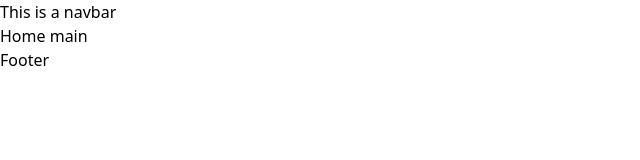
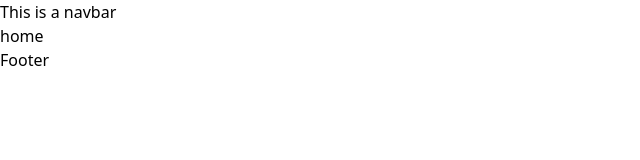
Before and after one commit to mahbub095/react-landing-, a React (Vite) app: page / in a window 1280 px wide. Shown: the top 160 px of the page, without its empty margins (0-640 px from the left). Built offline with nearby package versions, Linux system fonts and the light colour scheme.

Commit message:
Pages component

```diff
--- a/src/App.jsx
+++ b/src/App.jsx
@@ -1,6 +1,6 @@
 import { useState } from 'react'
 import './App.css'
-import { Outlet,Link } from 'react-router-dom'
+import { Outlet, Link } from 'react-router-dom'
 import Navbar from './components/Navbar'
 
 function App() {
@@ -8,7 +8,7 @@ function App() {
 
   return (
     <>
-       <Navbar></Navbar>
+      <Navbar></Navbar>
       <Outlet></Outlet>
       <footer>Footer</footer>
     </>
--- a/src/components/Navbar.jsx
+++ b/src/components/Navbar.jsx
@@ -1,4 +1,4 @@
-const Navbar = () =>{
+const Navbar = () => {
     return (
         <div>This is a navbar</div>
 
--- /dev/null
+++ b/src/pages/about/About.jsx
@@ -0,0 +1,9 @@
+import React from 'react'
+
+function About() {
+    return (
+        <div>About</div>
+    )
+}
+
+export default About
--- /dev/null
+++ b/src/pages/contact/Contact.jsx
@@ -0,0 +1,9 @@
+import React from 'react'
+
+function Contact() {
+    return (
+        <div>Contact</div>
+    )
+}
+
+export default Contact
--- /dev/null
+++ b/src/pages/home/Home.jsx
@@ -0,0 +1,9 @@
+import React from 'react'
+
+function Home() {
+    return (
+        <div>home</div>
+    )
+}
+
+export default Home
--- /dev/null
+++ b/src/pages/shop/Shop.jsx
@@ -0,0 +1,9 @@
+import React from 'react'
+
+function Shop() {
+  return (
+    <div>Shop</div>
+  )
+}
+
+export default Shop
```
Also changed, not shown: src/main.jsx (+16 -6 lines).
